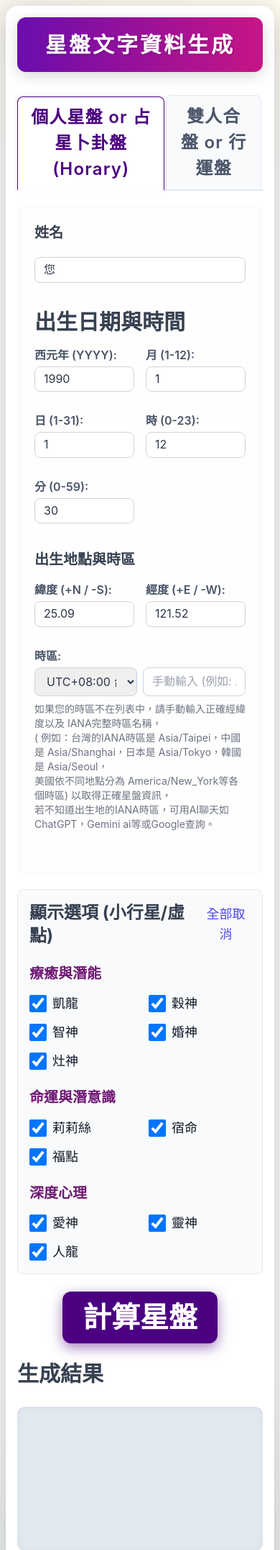
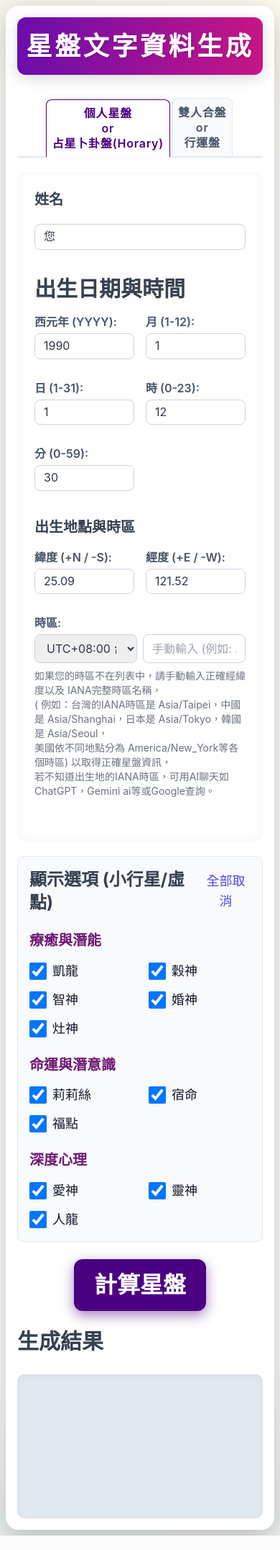
Before and after one commit to Nancy7687/astro-chart-to-text, a Flask app: page / in a window 390 px wide. Shown: the top 2153 px of the page at 72% size. Run offline with Flask 3, Linux system fonts and the light colour scheme; some libraries are stand-ins or nearby versions.

Commit message:
modify UI size

```diff
--- a/templates/astro__.html
+++ b/templates/astro__.html
@@ -169,7 +169,7 @@
             border-radius: 12px; /* More rounded button */
             font-weight: 700;
             cursor: pointer;
-            font-size: 2.5rem; /* 顯著加大字體 (相當於 text-4xl) */
+            font-size: 2rem; /* 顯著加大字體 (相當於 text-4xl) */
             line-height: 2.5rem; /* 調整行高以適應大字體 */
 
             transition: background-color 0.2s ease-in-out, transform 0.1s ease-in-out, box-shadow 0.2s ease-in-out;
@@ -531,19 +531,41 @@
             }
         }
 
+         /* --- NEW: Responsive Tab Button Text for Mobile --- */
+        @media (max-width: 767px) {
+            .tab-button {
+                /* Adjust padding and line-height for multi-line text */
+                padding: 0.5rem; /* 8px */
+                line-height: 1.3;
+                text-align: center; /* Center the text parts */
+                font-size: 1rem; /* Reduce font size for better fit (16px) */
+            }
+            .tab-button .tab-text-part {
+                display: block; /* Each part on its own line */
+            }
+        }
+
     </style>
 </head>
 <body class="bg-single">
     <div class="container">
         <!-- Main Header -->
         <div class="header-bg">
-            <h1 class="text-3xl md:text-5xl font-bold text-center mb-0" style="letter-spacing: 0.1em;">星盤文字資料生成</h1>
+            <h1 class="text-4xl md:text-5xl font-bold text-center mb-0" style="letter-spacing: 0.1em;">星盤文字資料生成</h1>
        </div>
 
         <!-- Main Tab Buttons -->
         <div class="tab-buttons">
-            <button id="singleChartTab" class="tab-button active" data-tab-content="singleChartSection">個人星盤 or 占星卜卦盤(Horary)</button>
-            <button id="synastryTab" class="tab-button" data-tab-content="synastryChartSection">雙人合盤 or 行運盤</button>
+            <button id="singleChartTab" class="tab-button active" data-tab-content="singleChartSection">
+                <span class="tab-text-part">個人星盤</span>
+                <span class="tab-text-part">or</span>
+                <span class="tab-text-part">占星卜卦盤(Horary)</span>
+            </button>
+            <button id="synastryTab" class="tab-button" data-tab-content="synastryChartSection">
+                <span class="tab-text-part">雙人合盤</span>
+                <span class="tab-text-part">or</span>
+                <span class="tab-text-part">行運盤</span>
+            </button>
         </div>
 
         <!-- Single Chart Section Content -->
```
